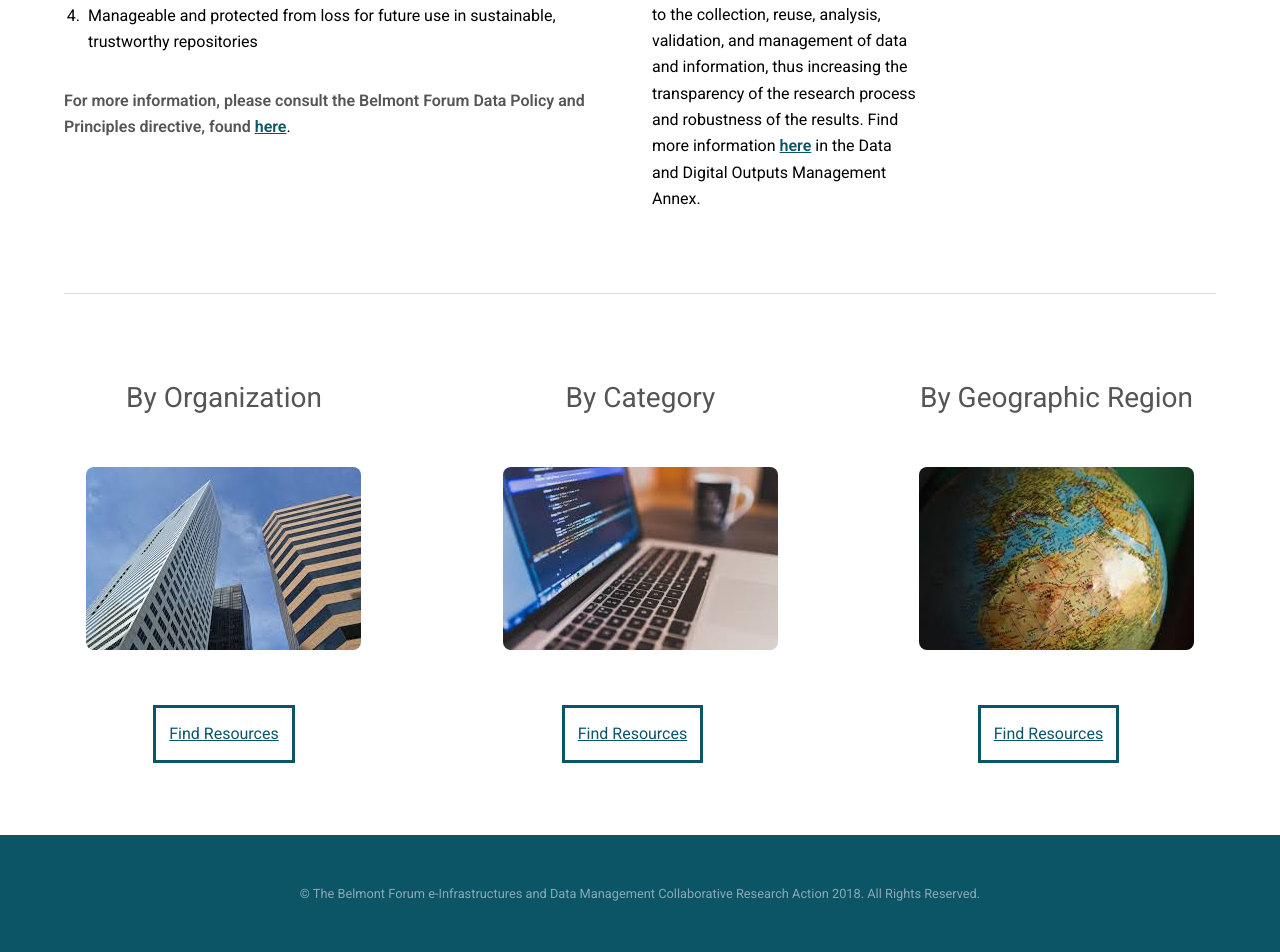
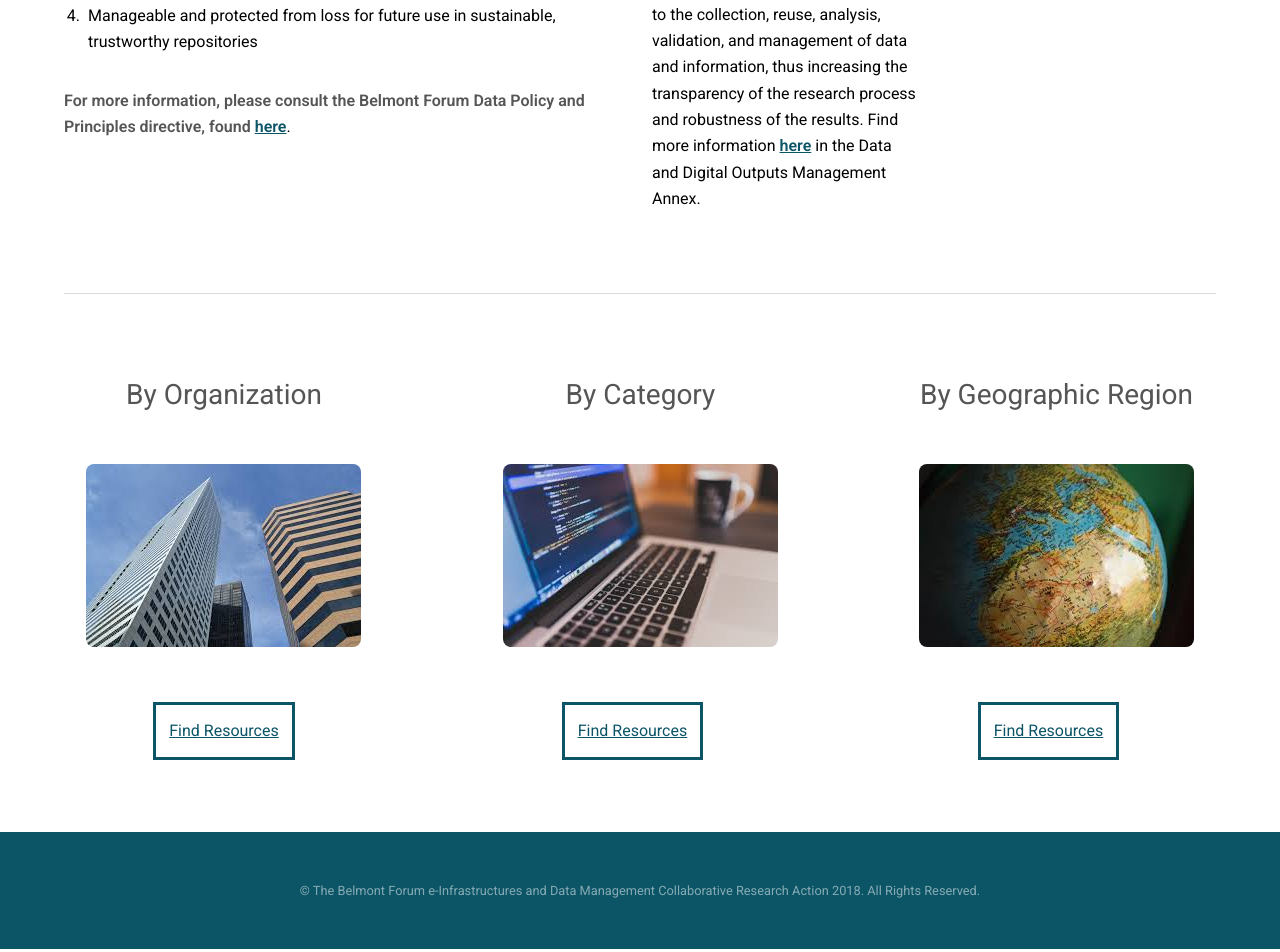
Before and after one commit to bfe-inf/toolkit, a Jekyll site: the page bp&s-root.html, which Jekyll copies as it is, in a window 1280 px wide. Shown: the part 1008-1960 px from the top of the page. Built offline with Jekyll 4.4.1, drawn with Linux system fonts in a browser that asks for light colours.

Commit message:
Update bp&s-root.html

```diff
--- a/bp&s-root.html
+++ b/bp&s-root.html
@@ -39,7 +39,7 @@
 			</section>
 
 		<!-- Main -->
-			<section id="main" class="wrapper" style="padding-bottom:35px;">
+			<section id="main" class="wrapper">
 				<div class="inner">
 					<header class="align-center">
 						<h2>A comprehensive collection of data management best practices information for Belmont Forum researchers</h2>
```
